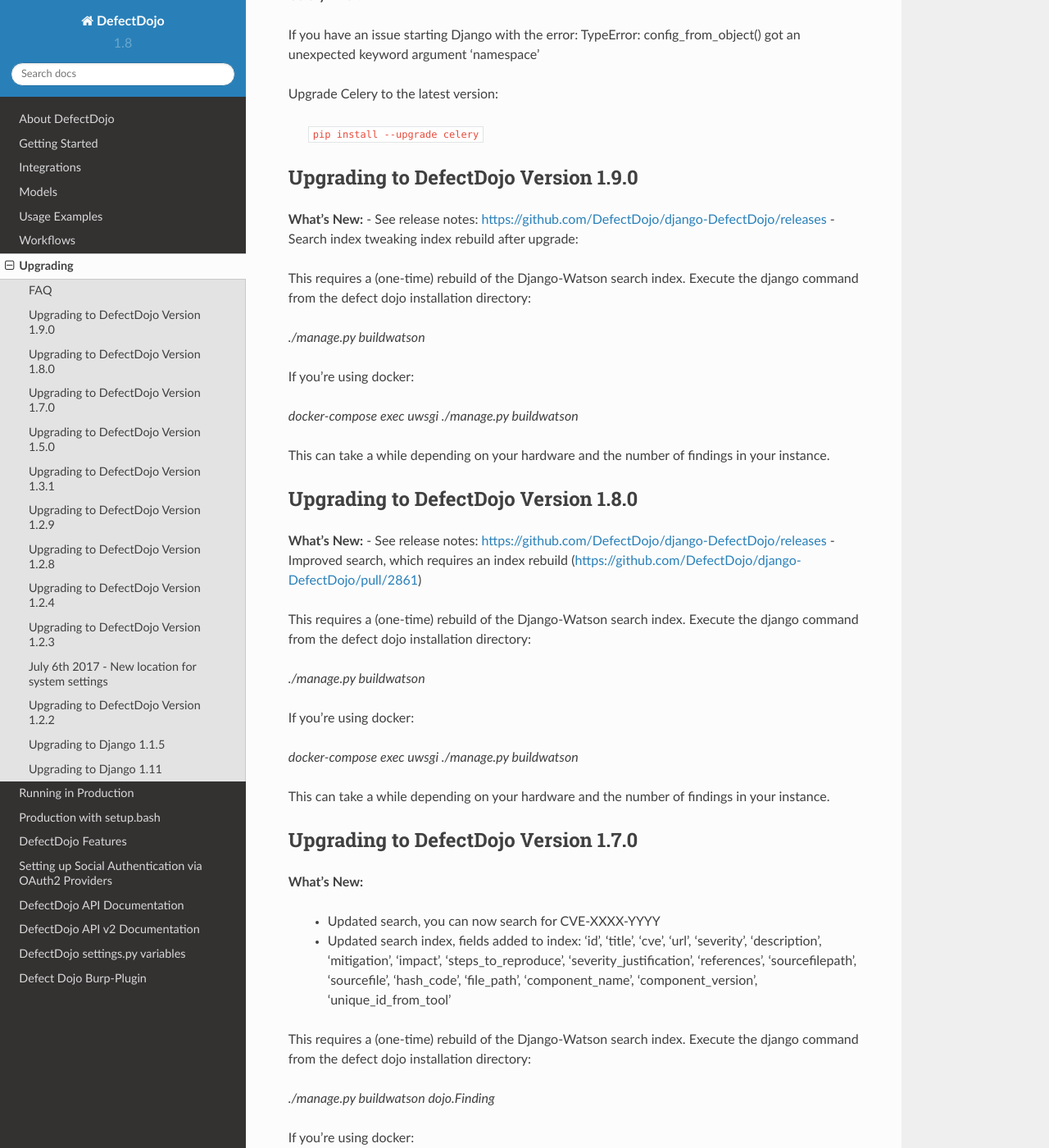
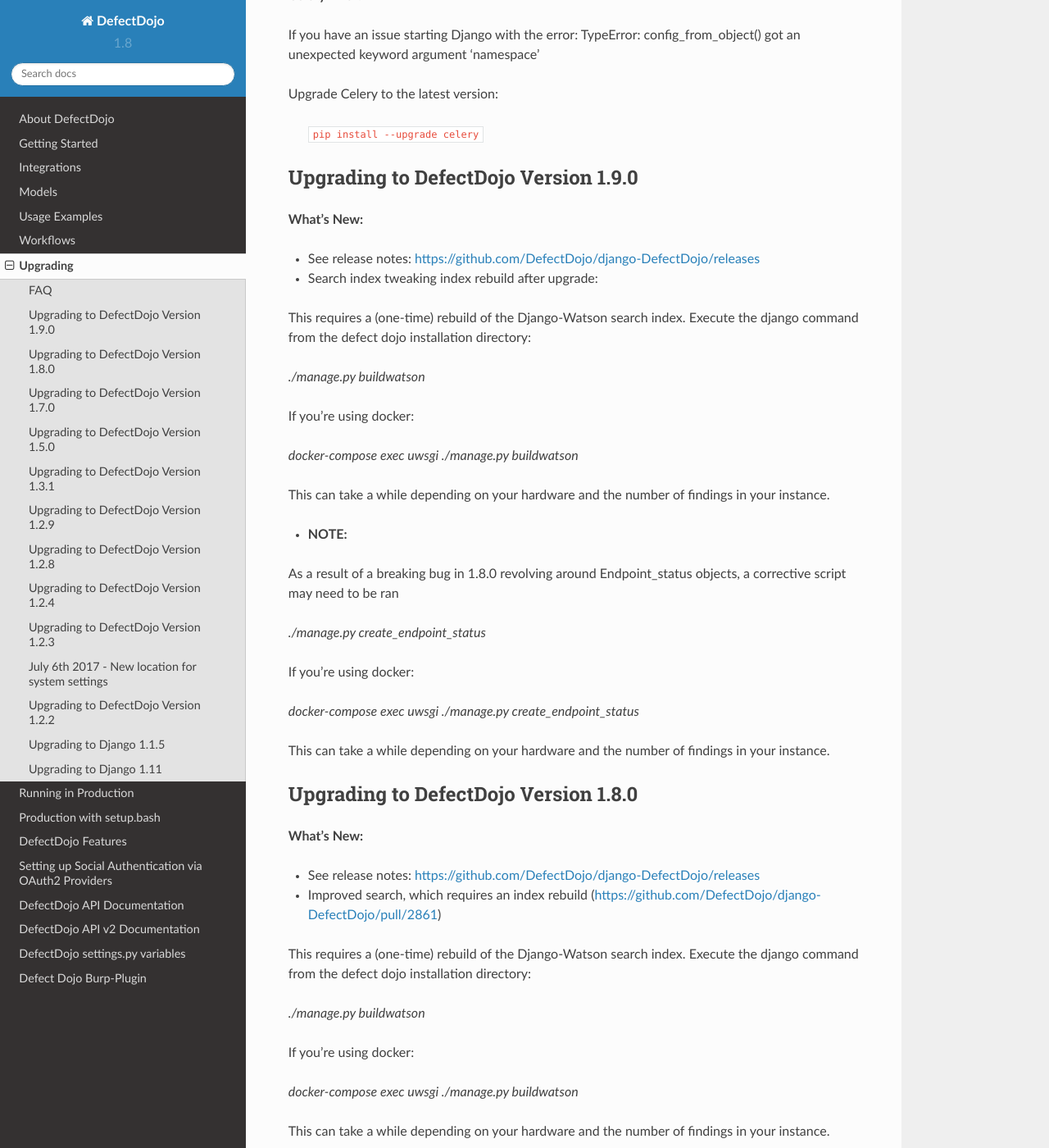
Before and after one commit to DefectDojo/Documentation, a Sphinx documentation site: the page built from docs/upgrading.rst, in a window 1280 px wide and 1400 px high, scrolled down 961 px. Shown: the whole window at 82% size. Built offline with Sphinx 7.4.7 and the Read the Docs theme 2.0.0, drawn with Linux system fonts in a browser that asks for light colours.

Commit message:
Add message about endpoint_status corrections

```diff
--- a/docs/upgrading.rst
+++ b/docs/upgrading.rst
@@ -44,6 +44,7 @@
 Upgrading to DefectDojo Version 1.9.0
 -------------------------------------
 **What's New:**
+
 - See release notes: https://github.com/DefectDojo/django-DefectDojo/releases
 - Search index tweaking index rebuild after upgrade:
 
@@ -57,11 +58,24 @@
 
 This can take a while depending on your hardware and the number of findings in your instance.
 
+- **NOTE:**
+
+As a result of a breaking bug in 1.8.0 revolving around Endpoint_status objects, a corrective script may need to be ran
+
+`./manage.py create_endpoint_status`
+
+If you're using docker:
+
+`docker-compose exec uwsgi ./manage.py create_endpoint_status`
+
+This can take a while depending on your hardware and the number of findings in your instance.
+
 
 
 Upgrading to DefectDojo Version 1.8.0
 -------------------------------------
 **What's New:**
+
 - See release notes: https://github.com/DefectDojo/django-DefectDojo/releases
 - Improved search, which requires an index rebuild (https://github.com/DefectDojo/django-DefectDojo/pull/2861)
 
@@ -80,8 +94,8 @@
 
 **What's New:**
 
- * Updated search, you can now search for CVE-XXXX-YYYY
- * Updated search index, fields added to index: 'id', 'title', 'cve', 'url', 'severity', 'description', 'mitigation', 'impact', 'steps_to_reproduce', 'severity_justification', 'references', 'sourcefilepath', 'sourcefile', 'hash_code', 'file_path', 'component_name', 'component_version', 'unique_id_from_tool'
+- Updated search, you can now search for CVE-XXXX-YYYY
+- Updated search index, fields added to index: 'id', 'title', 'cve', 'url', 'severity', 'description', 'mitigation', 'impact', 'steps_to_reproduce', 'severity_justification', 'references', 'sourcefilepath', 'sourcefile', 'hash_code', 'file_path', 'component_name', 'component_version', 'unique_id_from_tool'
 
 This requires a (one-time) rebuild of the Django-Watson search index. Execute the django command from the defect dojo installation directory:
 
@@ -96,26 +110,26 @@
 
 **What's New:**
 
- * Updated UI with a new DefectDojo logo, default colors and CSS.
- * Updated Product views with tabs for Product Overview, Metrics, Engagements, Endpoints, Benchmarks (ASVS), and Settings to make it easier to navigate and manage your products.
- * New Product Information fields: Regulations, Criticality, Platform, Lifecycle, Origin, User Records, Revenue, External Audience, Internet Accessible
- * Languages pie chart on product overview, only supported through the API and Django admin, integrates with cloc analyzer
- * New Engagement type of CI/CD to support continual testing
- * Engagement shortcuts and ability to import findings and auto-create an engagement
- * Engagement labels for overdue, no tests and findings
- * New Contextual menus throughout DefectDojo and shortcuts to new findings and critical findings
- * Ability to merge a finding into a parent finding and either inactivate or delete the merged findings.
- * Report improvements and styling adjustment with the default option of HTML reports
- * SLA for remediation of severities based on finding criticality, for example critical findings remediated within 7 days. Configurable in System Settings.
- * Engagement Auto-Close Days in System Settings. Automatically close an engagement if open past the end date.
- * Ability to apply remediation advice based on CWE. For example XSS can be configured as a template so that it's consistent across all findings. Enabled in system settings.
- * Finding confidence field supported from scanners. First implementation in the Burp importer.
- * Goast importer for static analysis of Golang products
- * Celery status check on System Settings
- * Beta rules framework release for modifying findings on the fly
- * DefectDojo 2.0 API with Swagger support
- * Created and Modified fields on all major tables
- * Various bug fixes reported on Github
+- Updated UI with a new DefectDojo logo, default colors and CSS.
+- Updated Product views with tabs for Product Overview, Metrics, Engagements, Endpoints, Benchmarks (ASVS), and Settings to make it easier to navigate and manage your products.
+- New Product Information fields: Regulations, Criticality, Platform, Lifecycle, Origin, User Records, Revenue, External Audience, Internet Accessible
+- Languages pie chart on product overview, only supported through the API and Django admin, integrates with cloc analyzer
+- New Engagement type of CI/CD to support continual testing
+- Engagement shortcuts and ability to import findings and auto-create an engagement
+- Engagement labels for overdue, no tests and findings
+- New Contextual menus throughout DefectDojo and shortcuts to new findings and critical findings
+- Ability to merge a finding into a parent finding and either inactivate or delete the merged findings.
+- Report improvements and styling adjustment with the default option of HTML reports
+- SLA for remediation of severities based on finding criticality, for example critical findings remediated within 7 days. Configurable in System Settings.
+- Engagement Auto-Close Days in System Settings. Automatically close an engagement if open past the end date.
+- Ability to apply remediation advice based on CWE. For example XSS can be configured as a template so that it's consistent across all findings. Enabled in system settings.
+- Finding confidence field supported from scanners. First implementation in the Burp importer.
+- Goast importer for static analysis of Golang products
+- Celery status check on System Settings
+- Beta rules framework release for modifying findings on the fly
+- DefectDojo 2.0 API with Swagger support
+- Created and Modified fields on all major tables
+- Various bug fixes reported on Github
 
 **Upgrading to 1.5.0 requirements:**
 
@@ -177,11 +191,11 @@
 
 **What's New:**
 
- * New importers for Contrast, Nikto and TruffleHog (finding secrets in git repos).
- * Improved merging of findings for dynamic and static importers
- * Markdown support for findings
- * HTML report improvements including support of Markdown.
- * System settings Celery status page to assist in debugging if Celery is functional.
+- New importers for Contrast, Nikto and TruffleHog (finding secrets in git repos).
+- Improved merging of findings for dynamic and static importers
+- Markdown support for findings
+- HTML report improvements including support of Markdown.
+- System settings Celery status page to assist in debugging if Celery is functional.
 
 **Upgrading to 1.3.1 requires:**
 
```
